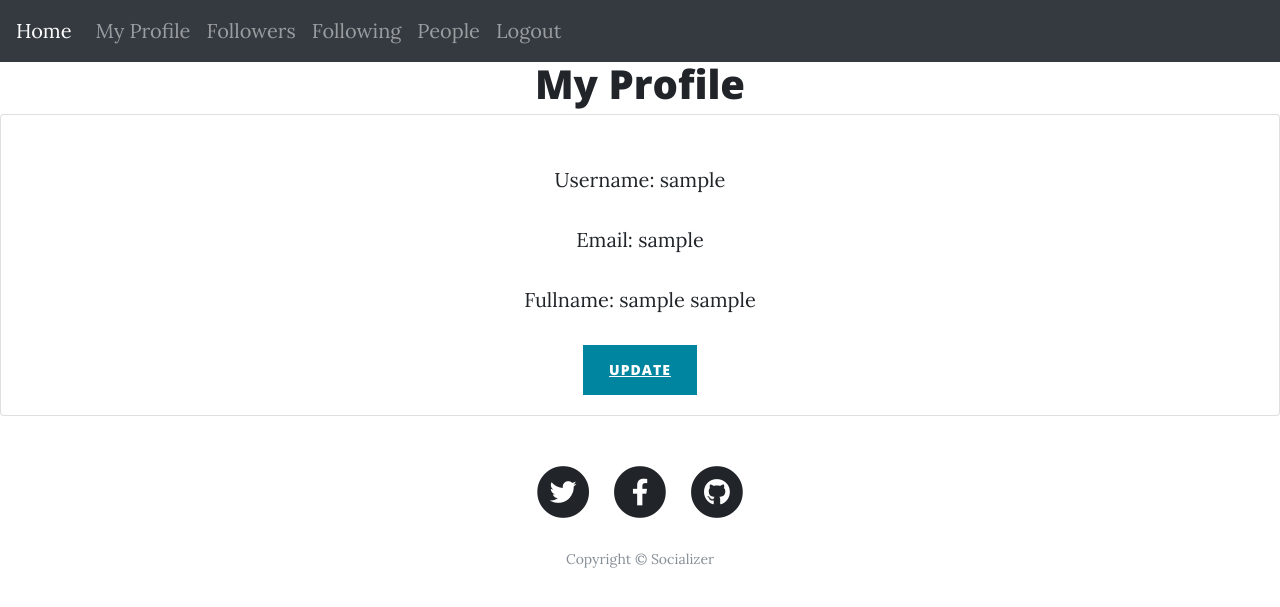
After one commit to captain204/Socializer, a Flask app: page /myprofile in a window 1280 px wide. The commit adds this page. Shown: the top 607 px of the page. Run offline with Flask 2, Linux system fonts and the light colour scheme; a user stored in the database is signed in; data comes from the database, SQL or seed files in the repository; parts of the project's set-up code (start-up, migrations or seed data) failed here and were passed over; some libraries are stand-ins or nearby versions.

Commit message:
general post added

```diff
--- /dev/null
+++ b/application/blueprints/users/templates/profile.html
@@ -0,0 +1,26 @@
+{% extends 'layouts/post.html' %}
+{% block body %}
+
+
+
+        <h1 class="text-center">My Profile</h1>
+        <div class="card text-center">
+            <div class="card-body">
+                <p class="card-text">
+                  Username: {{user.username}}
+                </p>
+                <p class="card-text">
+                    Email: {{user.username}}
+                </p>
+                <p class="card-text">
+                    Fullname: {{user.firstname}} {{user.firstname}}
+                </p>
+                <p class="card-text">
+                   <a href="" class="btn btn-primary">Update</a>
+                </p>
+            </div>
+        </div>
+
+
+
+{%endblock%}
--- a/application/blueprints/users/views.py
+++ b/application/blueprints/users/views.py
@@ -93,6 +93,22 @@ def feeds():
     return render_template('feeds.html', mypost = post)
 
 
+@user.route('/myprofile', methods=['GET', 'POST'])
+@login_required
+def myprofile():
+    id = current_user.id
+    user = User.query.filter_by(id = id).first()
+    return render_template('profile.html',user = user)
+
+@user.route('/people', methods=['GET','POST'])
+@login_required
+def people():
+    #id = current_user.id
+    #people = User.query.filter_by(id = id).all()
+    people = User.query.all()
+    return render_template('people.html',group=people)
+
+
 @user.route("/logout")
 @login_required
 def logout_page():
--- a/application/templates/layouts/post.html
+++ b/application/templates/layouts/post.html
@@ -28,35 +28,37 @@
 
   <!-- Navigation -->
   <nav class="navbar navbar-expand-lg navbar-dark bg-dark">
-    {% if logged_user %}
       <a class="navbar-brand" href="/welcome">Home</a>
       <button class="navbar-toggler" type="button" data-toggle="collapse" data-target="#navbarNav" aria-controls="navbarNav" aria-expanded="false" aria-label="Toggle navigation">
         <span class="navbar-toggler-icon"></span>
       </button>
       <div class="collapse navbar-collapse" id="navbarNav">
         <ul class="navbar-nav">
-              <li class="nav-item">
-                <a class="nav-link" href="/logout_user">Logout</a>
-              </li>
-        </ul>
-      {%else%}
-        <ul class="navbar-nav">
           <li class="nav-item">
-            <a class="nav-link" href="/register_user">My Profile</a>
+            <a class="nav-link" href="/profile">My Profile</a>
           </li>
         </ul>
         <ul class="navbar-nav">
             <li class="nav-item">
-              <a class="nav-link" href="/register_user">Followers</a>
+              <a class="nav-link" href="/followers">Followers</a>
+            </li>
+          </ul>
+          <ul class="navbar-nav">
+            <li class="nav-item">
+              <a class="nav-link" href="/followers">Following</a>
+            </li>
+          </ul>
+          <ul class="navbar-nav">
+            <li class="nav-item">
+              <a class="nav-link" href="/followers">People</a>
             </li>
           </ul>
         <ul class="nav navbar-nav navbar-right">
           <li class="nav-item">
-            <a class="nav-link" href="/login_user">Login</a>
+            <a class="nav-link" href="/logout">Logout</a>
           </li>
        </ul>
       </div>
-      {%endif%}
     </nav>
 
     {% block body %}{% endblock %}
```
Also changed, not shown: application/blueprints/follows/models.py (added, +9 -0 lines), application/blueprints/posts/templates/add_post.html (+4 -5 lines), application/blueprints/posts/templates/edit_post.html (+4 -3 lines), application/blueprints/posts/views.py (+7 -2 lines), application/blueprints/users/templates/people.html (added, +20 -0 lines), application/blueprints/follows/__init__.py (added), application/blueprints/follows/views.py (added), application/blueprints/posts/templates/allposts.html (added).
